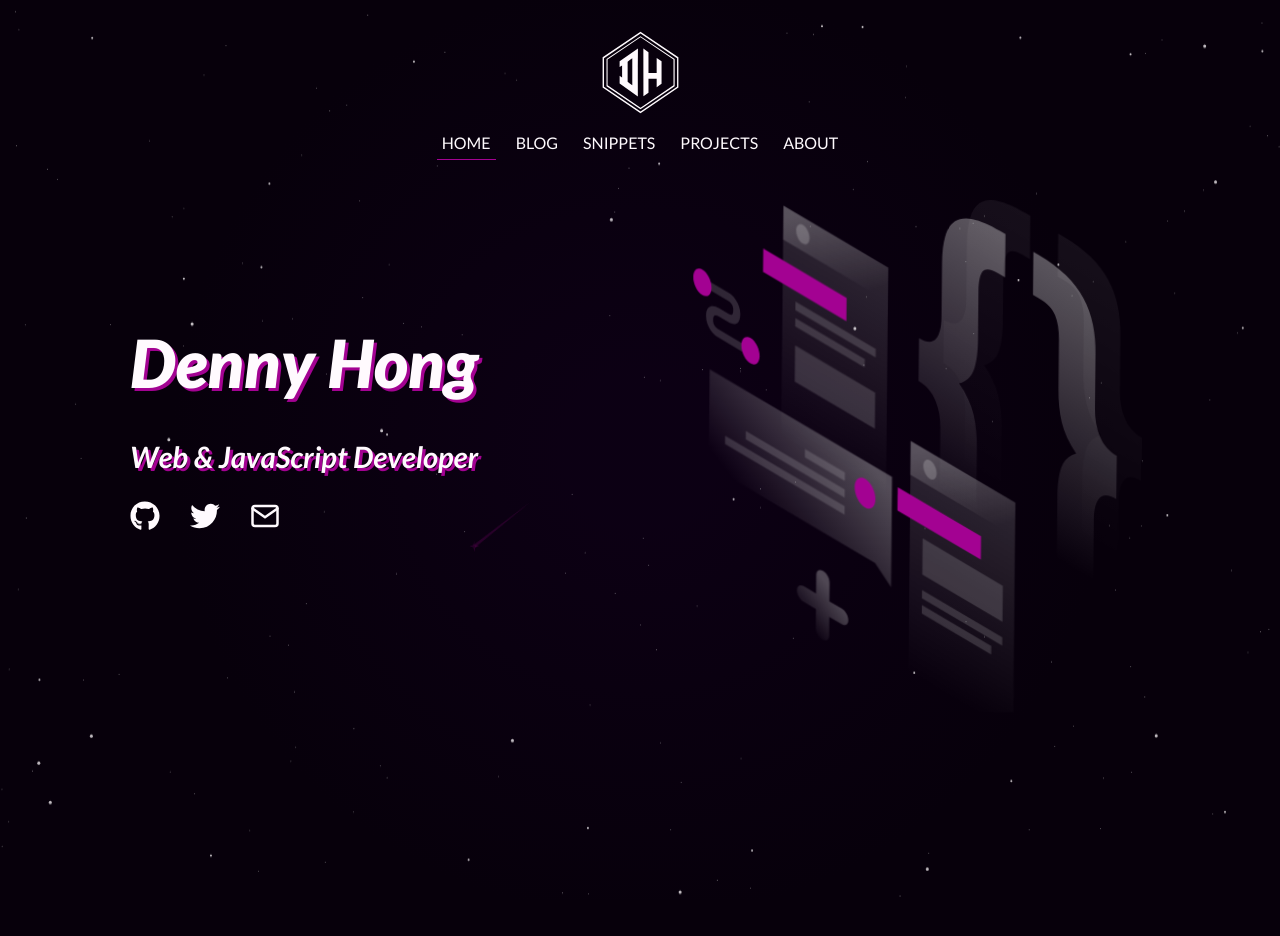
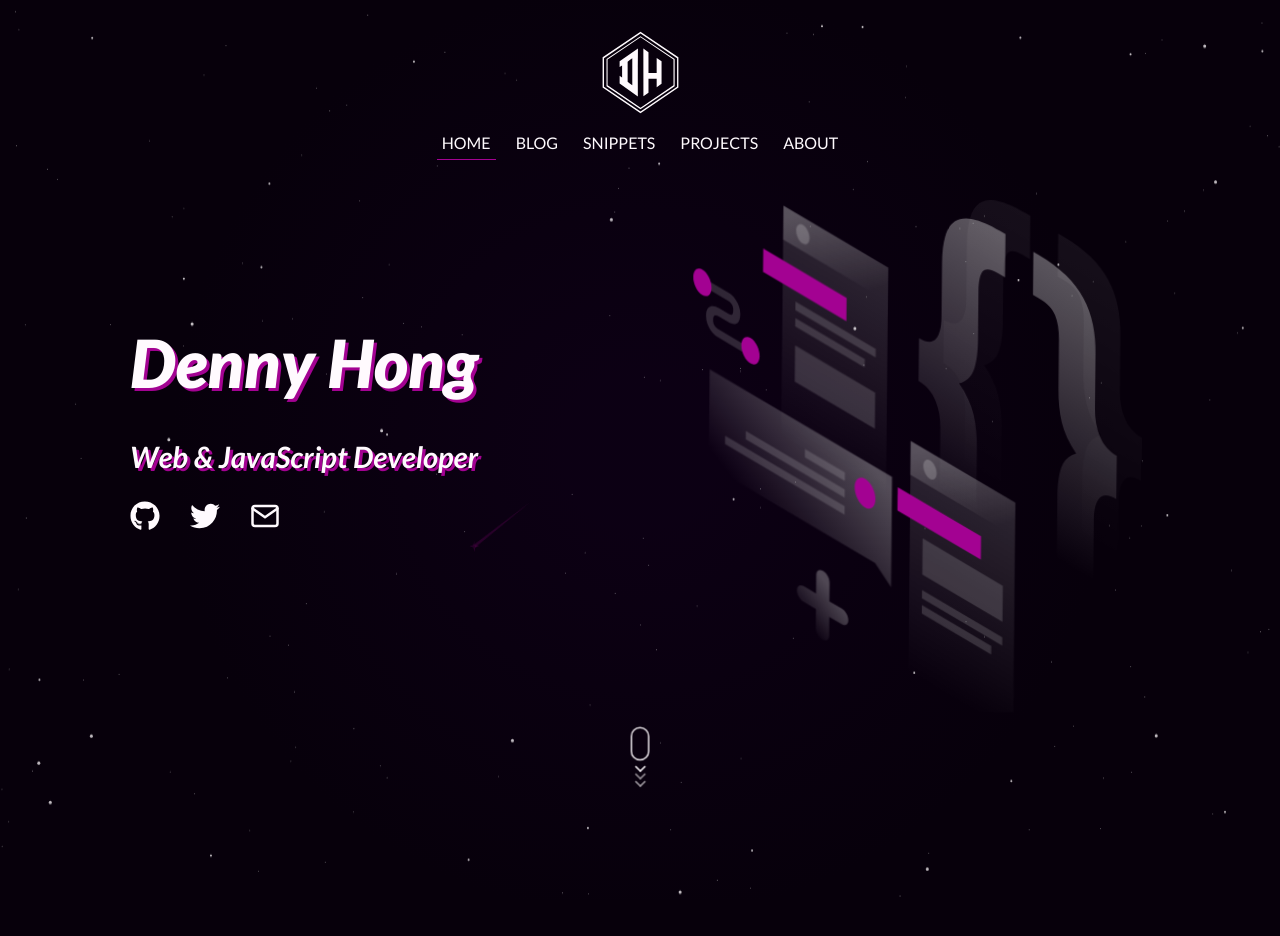
Before and after one commit to aqgktaw2/alajialakmal.gith, a Next.js app: page / in a window 1280 px wide. Shown: the top 936 px of the page. Built offline with nearby package versions, Linux system fonts and the light colour scheme.

Commit message:
Full screen banner with scroll indicator

```diff
--- a/src/components/CodeBanner.js
+++ b/src/components/CodeBanner.js
@@ -101,6 +101,36 @@ const CodeBanner = () => {
         <div className="section-code-banner__right">
           <div className="section-code-banner__right-inner" ref={illustration}>
             <SvgIllustration />
+          </div>
+        </div>
+
+        <div
+          class="mouse"
+          onClick={() =>
+            window.scrollTo({
+              top:
+                [...document.querySelectorAll("section")][0].getBoundingClientRect().height -
+                document.querySelector(".global-header").getBoundingClientRect().height,
+              behavior: "smooth",
+            })
+          }
+        >
+          <div class="mouse-icon">
+            <span class="mouse-wheel"></span>
+          </div>
+          <div class="arrow">
+            <div class="arrow__section">
+              <span></span>
+              <span></span>
+            </div>
+            <div class="arrow__section">
+              <span></span>
+              <span></span>
+            </div>
+            <div class="arrow__section">
+              <span></span>
+              <span></span>
+            </div>
           </div>
         </div>
       </div>
--- a/src/styles/components/_section-code-banner.scss
+++ b/src/styles/components/_section-code-banner.scss
@@ -143,4 +143,143 @@
     width: 100%;
     height: 100%;
   }
+
+  // Mouse scroll indicator
+  .mouse {
+    position: absolute;
+    left: 50%;
+    bottom: 0;
+    transform: translate(-50%, -50%) scale(0.75);
+    cursor: pointer;
+    z-index: 0;
+  }
+  .mouse-icon {
+    width: 25px;
+    height: 45px;
+    border: 2px solid rgba(#fffafe, 0.9);
+    border-radius: 15px;
+    position: relative;
+    text-align: center;
+    margin: 10px auto;
+  }
+  .mouse-wheel {
+    height: 6px;
+    margin: 2px auto 0;
+    display: block;
+    width: 3px;
+    background-color: rgba(#fffafe, 0.9);
+    border-radius: 50%;
+    -webkit-animation: 1.6s ease infinite wheel-up-down;
+    -moz-animation: 1.6s ease infinite wheel-up-down;
+    animation: 1.6s ease infinite wheel-up-down;
+  }
+
+  @-webkit-keyframes wheel-up-down {
+    0% {
+      margin-top: 2px;
+      opacity: 0;
+    }
+    30% {
+      opacity: 1;
+    }
+    100% {
+      margin-top: 20px;
+      opacity: 0;
+    }
+  }
+  @-moz-keyframes wheel-up-down {
+    0% {
+      margin-top: 2px;
+      opacity: 0;
+    }
+    30% {
+      opacity: 1;
+    }
+    100% {
+      margin-top: 20px;
+      opacity: 0;
+    }
+  }
+  @keyframes wheel-up-down {
+    0% {
+      margin-top: 2px;
+      opacity: 0;
+    }
+    30% {
+      opacity: 1;
+    }
+    100% {
+      margin-top: 20px;
+      opacity: 0;
+    }
+  }
+  .arrow {
+    margin: 0 auto;
+    width: 16px;
+    // height: 70px;
+    position: relative;
+  }
+  .arrow__section {
+    position: relative;
+    display: block;
+    height: 10px;
+    -webkit-animation: 1s infinite;
+    animation: 1s infinite;
+    -webkit-animation-name: opa;
+    animation-name: opa;
+    opacity: 0.25;
+  }
+  .arrow__section:nth-child(1) {
+    -webkit-animation-delay: 0;
+    animation-delay: 0;
+  }
+  .arrow__section:nth-child(2) {
+    -webkit-animation-delay: 0.25s;
+    animation-delay: 0.25s;
+  }
+  .arrow__section:nth-child(3) {
+    -webkit-animation-delay: 0.5s;
+    animation-delay: 0.5s;
+  }
+  .arrow__section span {
+    position: absolute;
+    display: block;
+    width: 10px;
+    height: 2px;
+    background-color: rgba(#fffafe, 0.9);
+  }
+  .arrow__section span:nth-child(2n-1) {
+    left: 0px;
+    -webkit-transform: rotate(45deg);
+    transform: rotate(45deg);
+  }
+  .arrow__section span:nth-child(2n) {
+    right: 0px;
+    -webkit-transform: rotate(-45deg);
+    transform: rotate(-45deg);
+  }
+  @-webkit-keyframes opa {
+    0% {
+      opacity: 0.25;
+    }
+    25%,
+    75% {
+      opacity: 1;
+    }
+    100% {
+      opacity: 0.25;
+    }
+  }
+  @keyframes opa {
+    0% {
+      opacity: 0.25;
+    }
+    25%,
+    75% {
+      opacity: 1;
+    }
+    100% {
+      opacity: 0.25;
+    }
+  }
 }
```
